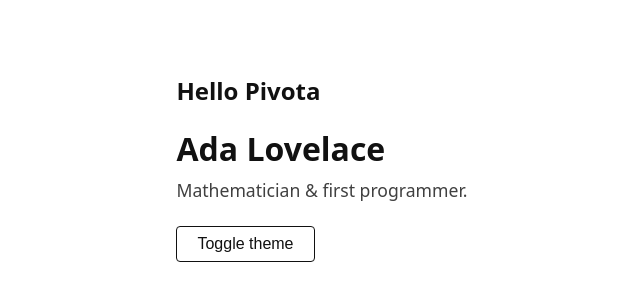
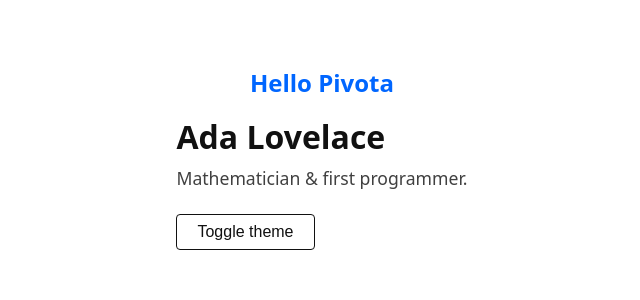
Before and after one commit to syedaun-techsur/pivota-express-smoke, a website: page index.html in a window 1280 px wide. Shown: the part 242-542 px from the top of the page, without its empty margins (318-958 px from the left). Drawn offline with Linux system fonts and the light colour scheme.

Commit message:
feat(express): style Hello Pivota heading in bright blue
- Add #hello-pivota CSS rule: centered, color #0066ff, 1.5rem font-size
- margin: 0 0 1rem for spacing below heading

```diff
--- a/styles.css
+++ b/styles.css
@@ -34,6 +34,14 @@ button:hover {
   opacity: 0.75;
 }
 
+/* Hello Pivota heading */
+#hello-pivota {
+  text-align: center;
+  color: #0066ff;
+  font-size: 1.5rem;
+  margin: 0 0 1rem;
+}
+
 /* Typography */
 h1 {
   font-size: 2rem;
```
